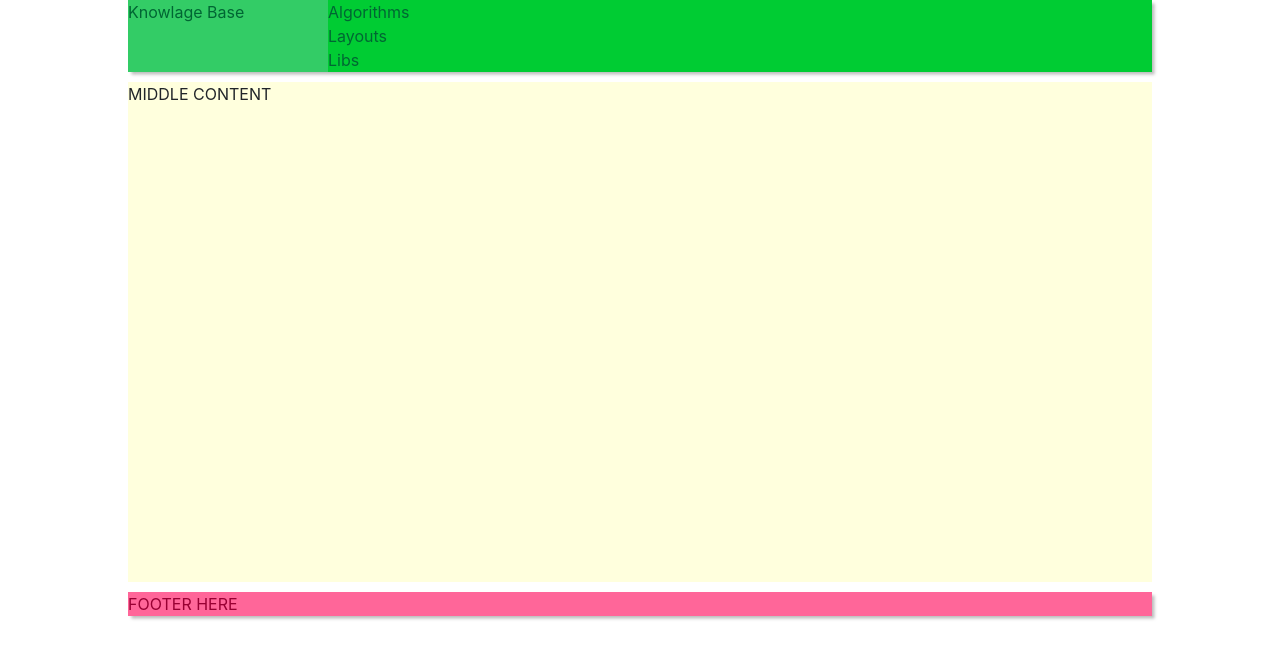
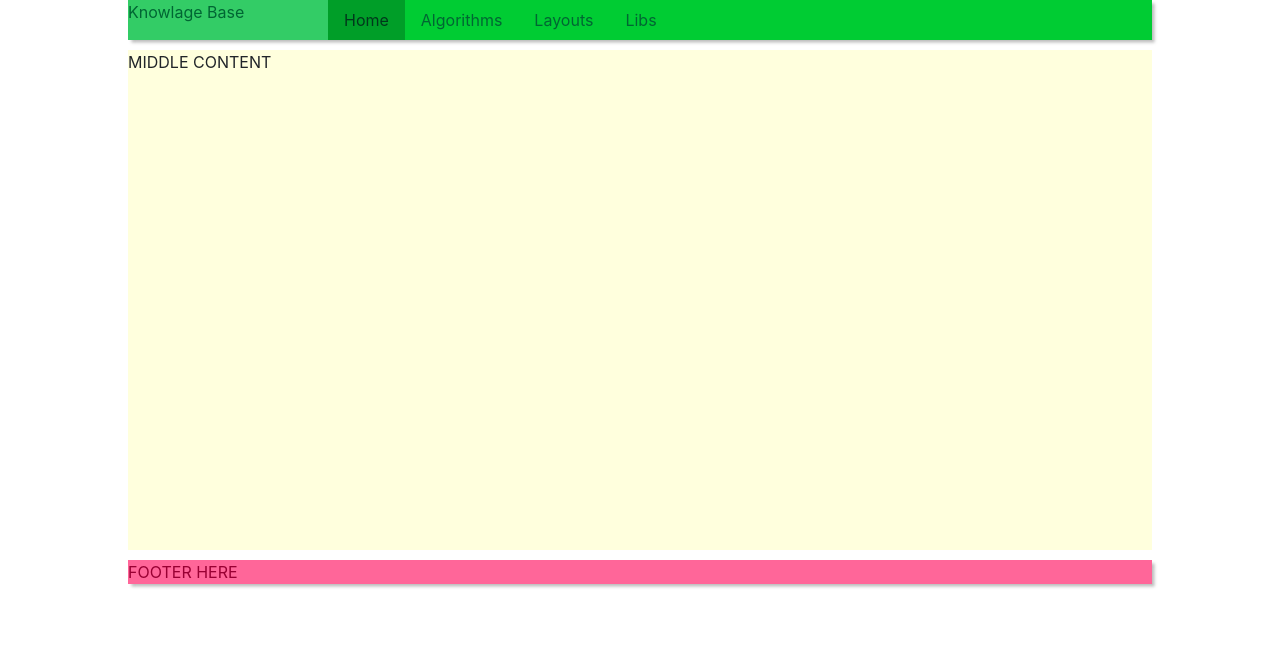
Before and after one commit to Poletay/examples, a React app: page / in a window 1280 px wide. Shown: the top 658 px of the page. Built offline with nearby package versions, Linux system fonts and the light colour scheme; the HTML template or start-up script is replaced by a standard one.

Commit message:
add style for menu-items

```diff
--- a/src/components/Header/MainMenu/index.jsx
+++ b/src/components/Header/MainMenu/index.jsx
@@ -1,5 +1,6 @@
 import React from 'react';
 import PropTypes from 'prop-types';
+import { NavLink } from 'react-router-dom';
 import { uniqueId } from 'lodash';
 
 export default class MainMenu extends React.Component {
@@ -9,18 +10,18 @@ export default class MainMenu extends React.Component {
 
   makeElementsList = (elements) => {
     const elementsList = elements.map(el => (
-      <div key={uniqueId()}>
-        <a href="#">{el.name}</a>
-      </div>
+      <li className="nav-item" key={uniqueId()}>
+        <NavLink exact to={el.path} className="nav-link" activeClassName="active" href="#">{el.name}</NavLink>
+      </li>
     ));
     return elementsList;
   }
 
   render() {
     return (
-      <div className="main-menu">
+      <ul className="main-menu nav">
         {this.makeElementsList(this.props.items)}
-      </div>
+      </ul>
     );
   }
 }
--- /dev/null
+++ b/src/components/contentChapters/Home/index.jsx
@@ -0,0 +1,9 @@
+import React from 'react';
+
+const Home = () => (
+  <div className="chapter-home">
+    Home chapter here!
+  </div>
+);
+
+export default Home;
--- a/src/index.jsx
+++ b/src/index.jsx
@@ -10,6 +10,8 @@ import App from './components/App';
 import AlgorithmsChapter from './components/contentChapters/AlgorithmsChapter';
 import LayoutsChapter from './components/contentChapters/LayoutsChapter';
 import LibsChapter from './components/contentChapters/LibsChapter';
+import Home from './components/contentChapters/Home';
+
 // import menuItems from './components/contentChapters';
 
 /*
@@ -33,6 +35,11 @@ const store = createStore(
 
 const mainAppStructure = [
   {
+    name: 'Home',
+    path: '/',
+    component: Home,
+  },
+  {
     name: 'Algorithms',
     path: '/algorithms',
     component: AlgorithmsChapter,
--- a/src/scss/header.scss
+++ b/src/scss/header.scss
@@ -18,3 +18,13 @@
 .main-menu a {
   color: $main-menu-text-color;
 }
+
+.main-menu a:hover {
+  background-color: darken($main-menu-bg-color, 9%);
+  color: darken($main-menu-text-color, 9%);
+}
+
+.main-menu a.active {
+  background-color: darken($main-menu-bg-color, 9%);
+  color: darken($main-menu-text-color, 9%);
+}
```
